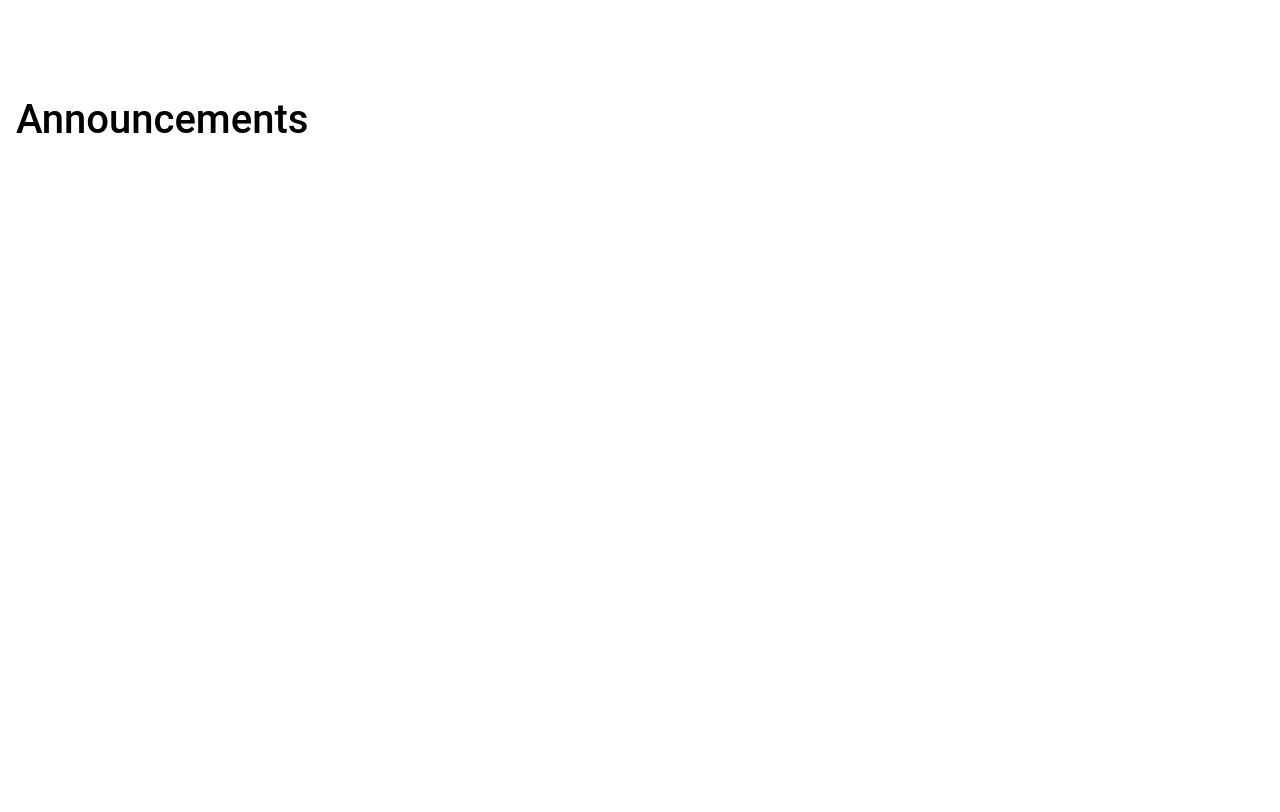
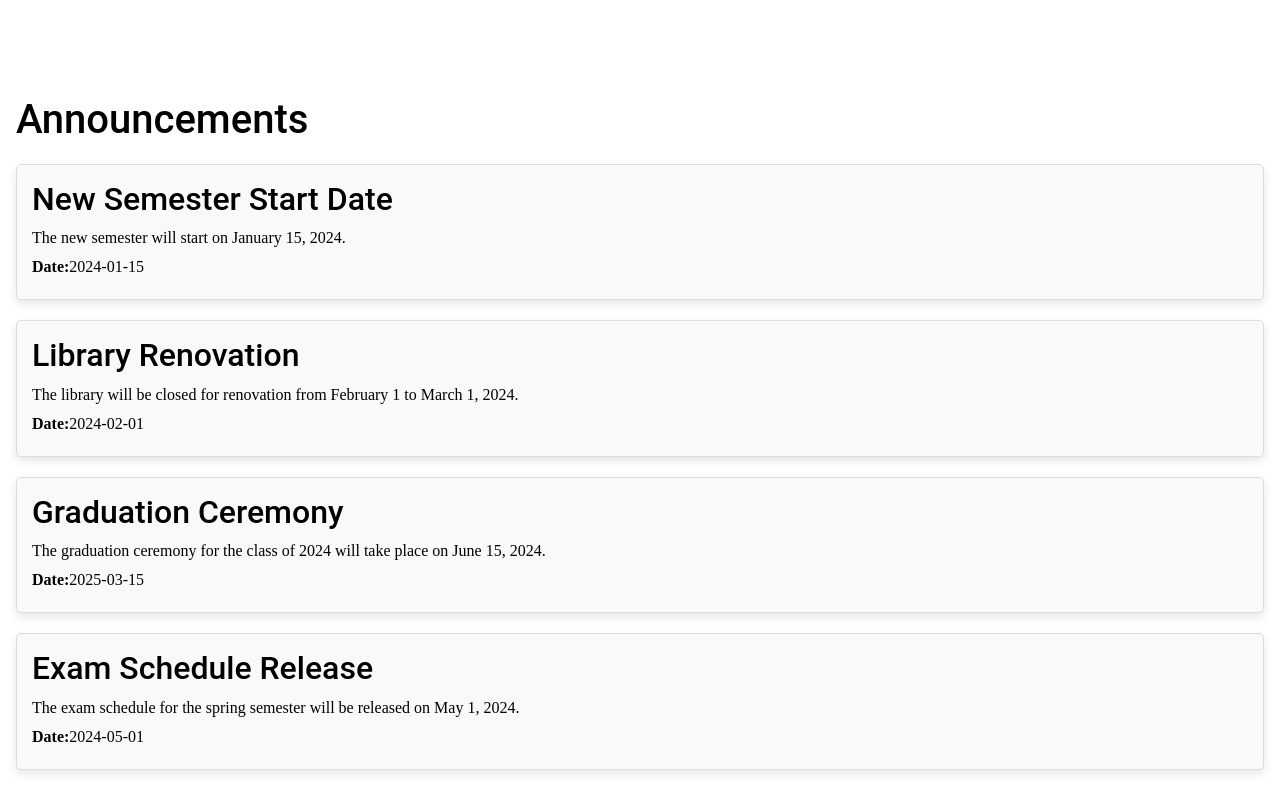
Before and after one commit to gousiyaprismire/Frontend_University, a React (Create React App) app: page /announcements in a window 1280 px wide. Shown: the top 812 px of the page. Built offline with nearby package versions, Linux system fonts and the light colour scheme.

Commit message:
MapAndAnnouncements

```diff
--- a/src/App.js
+++ b/src/App.js
@@ -1,9 +1,9 @@
 import React, { useState } from 'react';
 import { BrowserRouter as Router, Routes, Route } from 'react-router-dom';
 import Sidebar from './components/sidebar';
-import CollegeMap from './components/Pages/CollegeMapPage';
+import CollegeMap from './components/Pages/CollegeMaps/CollegeMapPage';
 import FacultyInfo from './components/Pages/FacultyInfo';
-import Announcements from './components/Pages/Announcements';
+import Announcements from './components/Pages/Annoucements/Announcements';
 import HallOfFame from './components/Pages/HallOfFame';
 import RulesAndRegulations from './components/Pages/RulesAndRegulations';
 import AboutUs from './components/Pages/AboutUs';
--- /dev/null
+++ b/src/components/Pages/Annoucements/Announcement.css
@@ -0,0 +1,16 @@
+.announcement-item {
+    background-color: #f9f9f9;
+    border: 1px solid #ddd;
+    border-radius: 5px;
+    padding: 15px;
+    margin-bottom: 20px;
+    box-shadow: 0 4px 8px rgba(0, 0, 0, 0.1);
+  }
+
+  .announcement-item h2 {
+    margin-top: 0;
+  }
+
+  .announcement-item p {
+    margin: 5px 0;
+  }
--- /dev/null
+++ b/src/components/Pages/Annoucements/Announcementitem.js
@@ -0,0 +1,13 @@
+import React from 'react';
+import './Announcement.css';
+const Announcementitem = ({title, content, date}) => {
+  return (
+    <div className='announcement-item'>
+      <h2>{title}</h2>
+      <p>{content}</p>
+      <p><strong>Date:</strong>{date}</p>
+    </div>
+  );
+};
+
+export default Announcementitem;
--- /dev/null
+++ b/src/components/Pages/Annoucements/Announcements.js
@@ -0,0 +1,27 @@
+import React from 'react';
+import Announcementitem from './Announcementitem';
+
+const announcements = [
+  { title: 'New Semester Start Date', content: 'The new semester will start on January 15, 2024.', date: '2024-01-15' },
+  { title: 'Library Renovation', content: 'The library will be closed for renovation from February 1 to March 1, 2024.', date: '2024-02-01' },
+  { title: 'Graduation Ceremony', content: 'The graduation ceremony for the class of 2024 will take place on June 15, 2024.', date: '2025-03-15' },
+  { title: 'Exam Schedule Release', content: 'The exam schedule for the spring semester will be released on May 1, 2024.', date: '2024-05-01' }
+];
+
+const Announcements = () => {
+  return (
+    <div className='announcement-list'>
+      <h1>Announcements</h1>
+      {announcements.map((announcement, index) => (
+        <Announcementitem
+          key={index}
+          title={announcement.title}
+          content={announcement.content}
+          date={announcement.date}
+        />
+      ))}
+    </div>
+  );
+};
+
+export default Announcements;
--- a/src/components/Pages/Announcements.js
+++ /dev/null
@@ -1,11 +0,0 @@
-import React from 'react';
-
-const Announcements = () => {
-  return (
-    <div>
-      <h1>Announcements</h1>
-    </div>
-  );
-};
-
-export default Announcements;
--- /dev/null
+++ b/src/components/Pages/CollegeMaps/CollegeMap.css
@@ -0,0 +1,32 @@
+.container{
+    padding: 20px;
+    text-align: center;
+    font-family: 'Gill Sans', 'Gill Sans MT', Calibri;
+}
+h1{
+    font-size: 2.5rem;
+    margin-bottom: 20px;
+}
+h3{
+    font-size: 1.7rem;
+    margin-bottom: 10px;
+    margin-top: 20px;
+}
+img{
+    max-width: 100%;
+    height: auto;
+    margin-bottom: 20px;
+    border-radius: 10px;
+    box-shadow: 0 4px 8px rgba(0,0,0,0.1);
+    transition: transform 0.3s, box-shadow 0.3s;
+}
+img:hover{
+    transform: scale(1.01);
+    box-shadow: 0 8px 16px rgba(0,0,0,0.2);
+}
+p{
+    font-size: 1rem;
+    font-family: 'Times New Roman';
+    margin-top: -10px;
+    margin-bottom: 20px;
+}
--- /dev/null
+++ b/src/components/Pages/CollegeMaps/CollegeMapPage.js
@@ -0,0 +1,34 @@
+import React from 'react';
+import './CollegeMap.css';
+import classroom from '../../../images/classroom.jpg';
+import playground  from '../../../images/playground.jpg';
+import library from '../../../images/library.jpg';
+import labs from '../../../images/labs.jpg';
+import lab2 from '../../../images/lab2.jpg';
+import canteen from '../../../images/canteen.png';
+const CollegeMap = () => {
+  return (
+    <div className='container'>
+      <h1>College Map</h1>
+      <h3>College ClassRooms</h3>
+      <img src={classroom} alt='classrooms' style={{ maxWidth: '100%', height: 'auto' }}/>
+      <p>Our classrooms are equipped with modern facilities to enhance the learning experience.</p>
+      <h3>College Ground</h3>
+      <img src={playground} alt='playground' style={{maxWidth:'100%', height:'auto'}}/>
+      <p>The college ground is a spacious area for sports and outdoor activities.</p>
+      <h3>College Library</h3>
+      <img src={library} alt='library' style={{maxWidth:'100%', height:'auto'}}/>
+      <p>The library houses a vast collection of books and digital resources for students.</p>
+      <h3>College Labs</h3>
+      <img src={labs} alt='labs' style={{maxWidth:'100%', height:'auto'}}/>
+      <p>Our labs are well-equipped for practical experiments and research.</p>
+      <img src={lab2} alt='lab2' style={{maxWidth:'100%', height:'auto'}}/>
+      <p>Additional lab facilities provide ample space for various scientific studies.</p>
+      <h3>College Canteen</h3>
+      <img src={canteen} alt='canteen' style={{maxWidth:'100%', height:'auto'}}/>
+      <p>The canteen offers a variety of healthy and delicious food options for students and staff.</p>
+    </div>
+  );
+};
+
+export default CollegeMap;
```
